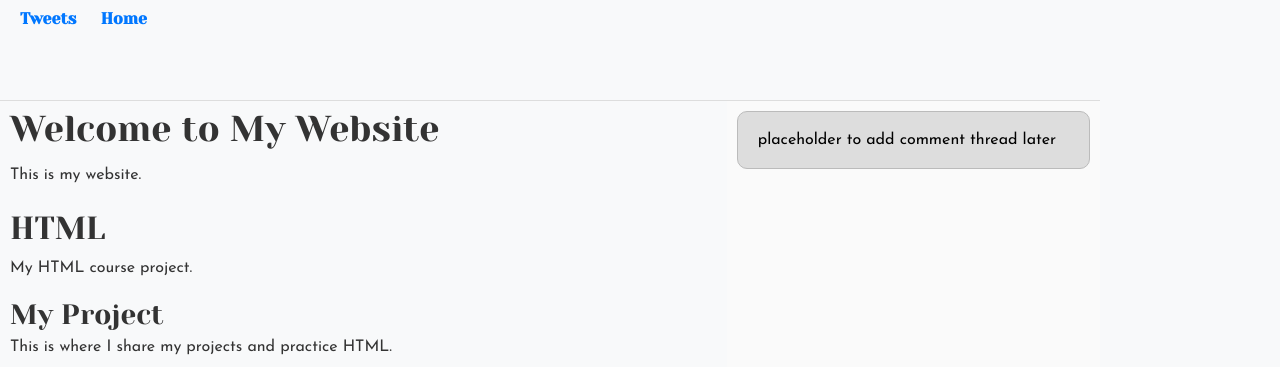
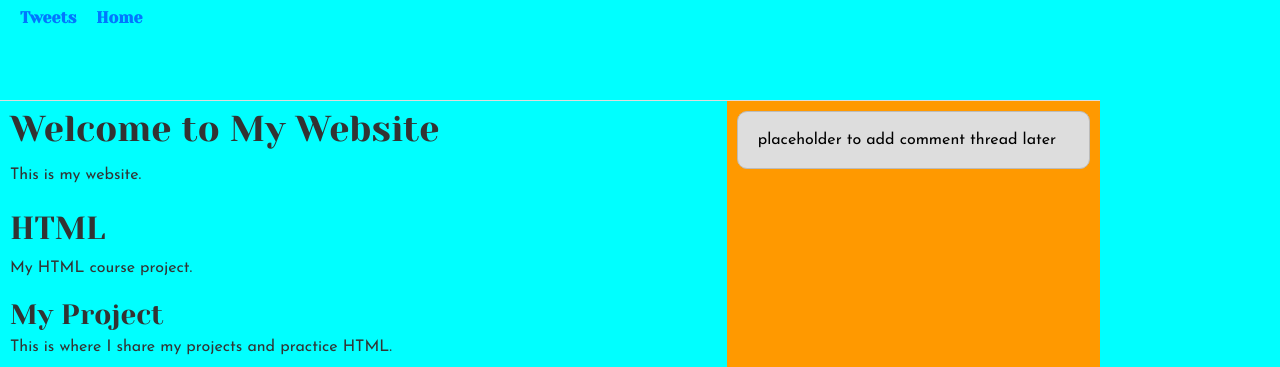
Before and after one commit to amaredw2024/alx_html_css, a plain HTML site: page alx_html_css/css_basic/index.html in a window 1280 px wide. Shown: the top 367 px of the page. Drawn offline with Linux system fonts and the light colour scheme.

Commit message:
my update commit

```diff
--- a/alx_html_css/css_basic/index.html
+++ b/alx_html_css/css_basic/index.html
@@ -7,11 +7,12 @@
   <link href="base.css" rel="stylesheet">
 <link href="style.css" rel="stylesheet">
 </head>
-<body>
+<body class="works_on_smartphone">
   <header>
     <ul>
       <li><a href="./tweets.html">Tweets</a></li>
       <li><a href="./index.html">Home</a></li>
+
     </ul>
   </header>
 
--- a/alx_html_css/css_basic/style.css
+++ b/alx_html_css/css_basic/style.css
@@ -5,7 +5,22 @@ body {
     margin: 0;
 }
 
-/* Make <main> a flex container */
+.works_on_smartphone{
+    background-color: aqua;
+    border: #ff9900;
+}
+
+header{
+display: flex;
+justify-content: space-between;
+justify-items: center;
+}
+headr,ul {
+    display: flex;
+    justify-content: space-between;
+    justify-items: center;
+
+}
 main {
     display: flex;
     flex-direction: row; /* article | aside (horizontal) */
@@ -24,15 +39,16 @@ aside {
     flex: 1;
     overflow-y: auto; /* enable scrolling */
     padding: 10px;
+    background-color: #ff9900;
 }
 
-/* Optional (for visual clarity during development) */
+
 header, footer {
     padding: 10px;
 }
 
 body {
-    background: #f8f9fa;
+    background-color: #0077ff;
     color: #333;
 }
 
```
